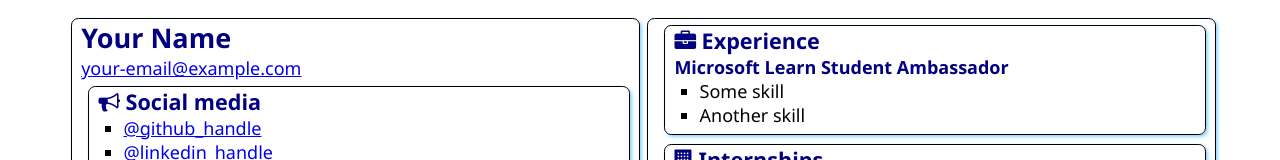
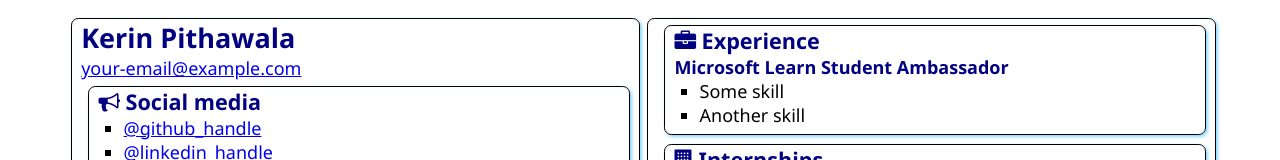
Before and after one commit to KerinPithawala/Ambassador-SWA-Pilot, a plain HTML site: page src/index.html in a window 1280 px wide. Shown: the top 160 px of the page. Drawn offline with Linux system fonts and the light colour scheme.

Commit message:
Added my name
Changed Name

```diff
--- a/src/index.html
+++ b/src/index.html
@@ -12,7 +12,7 @@
 <body>
     <main>
         <article class="box">
-            <h1>Your Name</h1>
+            <h1>Kerin Pithawala</h1>
             <div><a href="mailto:your.email@example.com">your-email@example.com</a></div>
 
             <section class="box">
```
